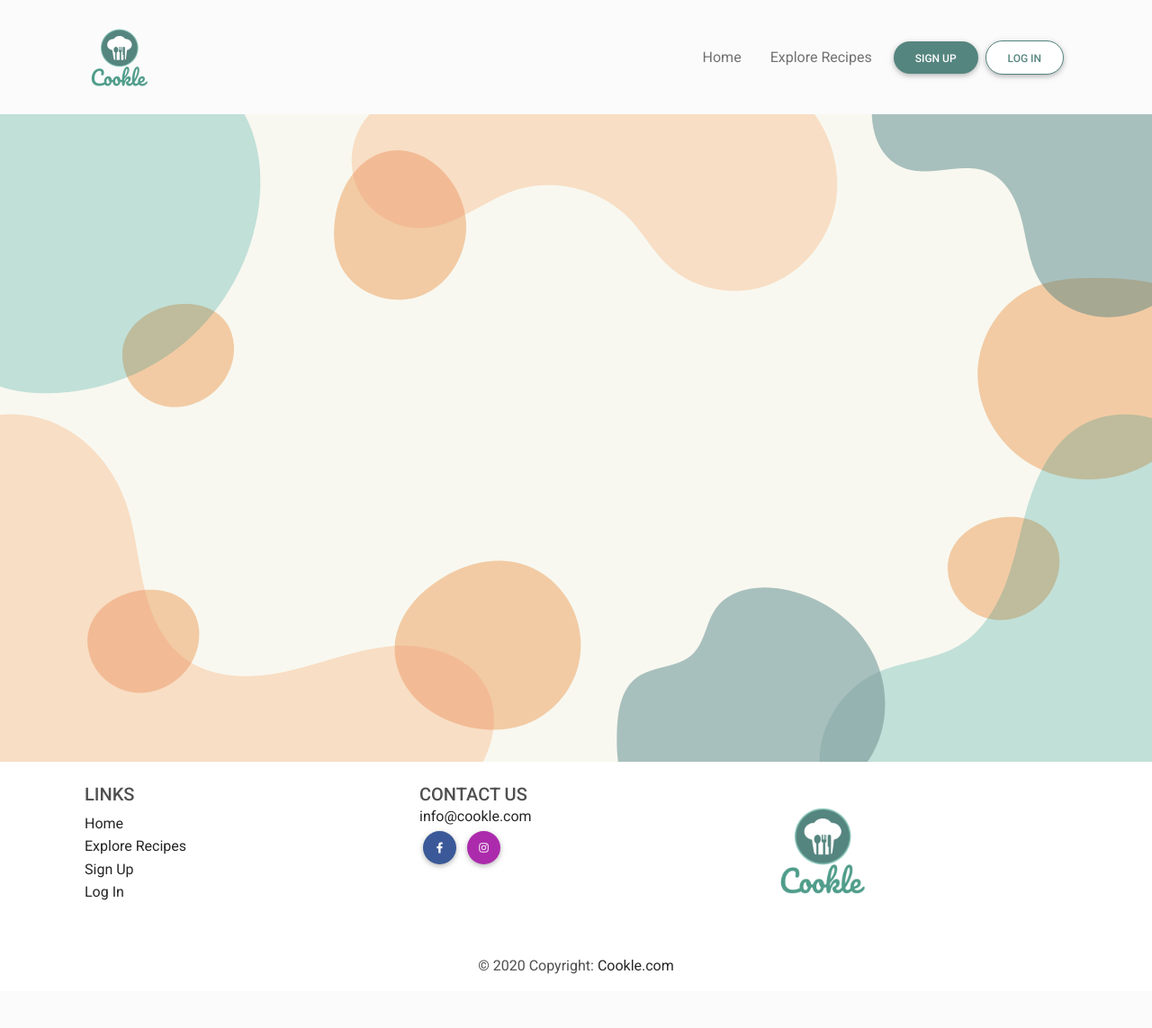
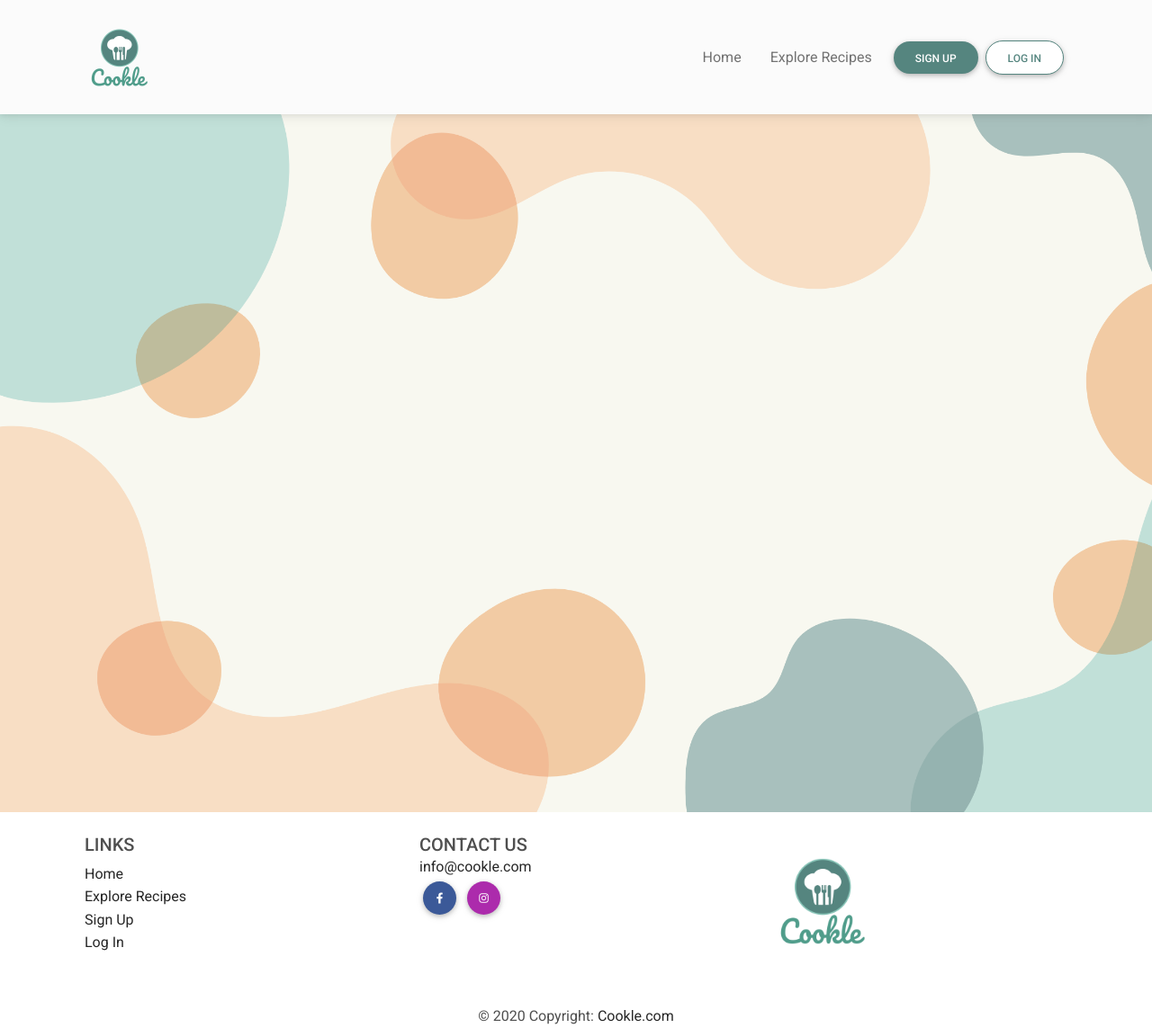
Before and after one commit to dissyulina/cookle-cookbook, a Flask app: page / in a window 1280 px wide. Shown: the top 1143 px of the page at 90% size. Before the commit the page ends 1083 px from the top, so only its background shows below. Run offline with Flask 2, Linux system fonts and the light colour scheme; data that the repository does not hold is empty; some libraries are stand-ins or nearby versions.

Commit message:
Fix background position on background image

```diff
--- a/static/css/style.css
+++ b/static/css/style.css
@@ -54,5 +54,16 @@
 }
 
 .background {
-    background: url(../images/background.png) no-repeat center center;
+    background: url(../images/background.png);
+    background-repeat: no-repeat;
+    background-size: cover;
+    min-height: 100vh;
 }
+
+.overlay {
+    background-color: rgba(251, 251, 251, 0.5);
+    width: fit-content;
+    width: 100%;
+    height: 100%;
+    min-height: 100vh;
+}
--- a/templates/recipes.html
+++ b/templates/recipes.html
@@ -1,11 +1,11 @@
 {% extends "base.html" %}
 {% block content %}
 
-<section class="bg-image">
-    <img src="../static/images/background.png" class="w-100">
-    <div class="mask" style="background-color: rgba(251, 251, 251, 0.5)">
+<section>
+    <div class="w-100 background">
+        <div class="overlay">
             <div class="container">
-            <div class="row py-5">
+                <div class="row py-5 g-4">
                     {% for recipe in recipes %}
                         <div class="div col-6 col-md-4 col-lg-3">
                             <div class="card shadow-2-strong h-100">
@@ -31,6 +31,8 @@
                 </div>
             </div>
         </div>
+    </div>
+
 </section>
 
 {% endblock %}
```
Lines whose indentation alone changed are shown as unchanged.
